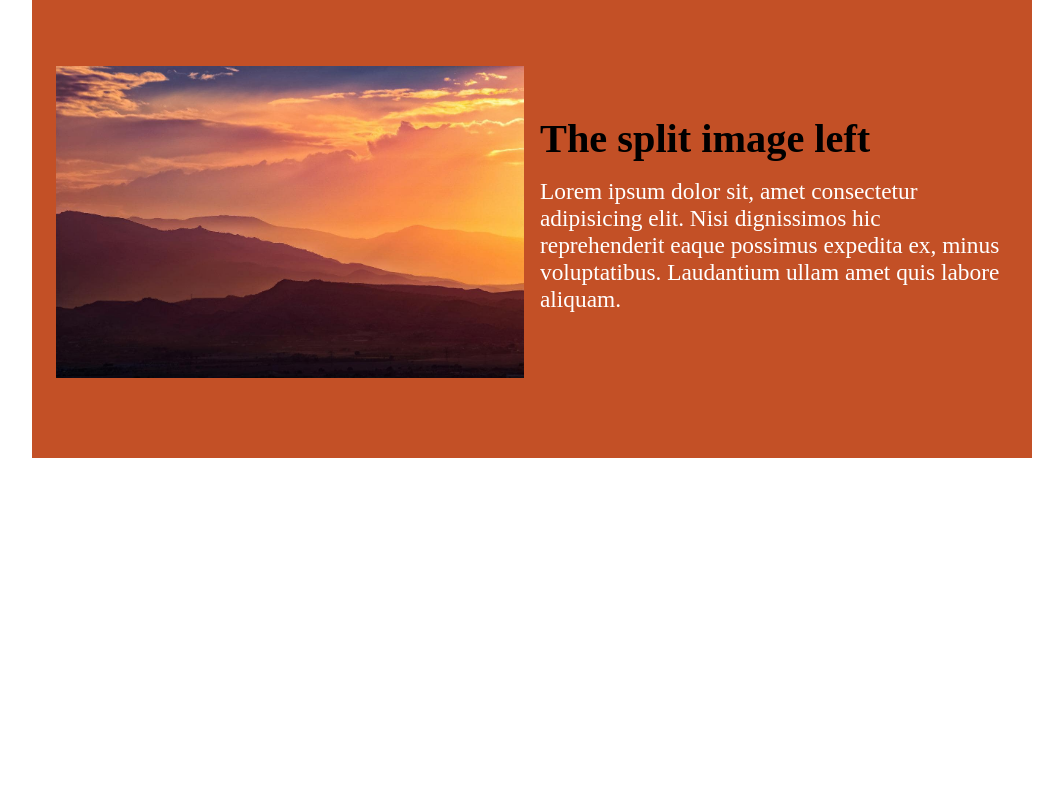
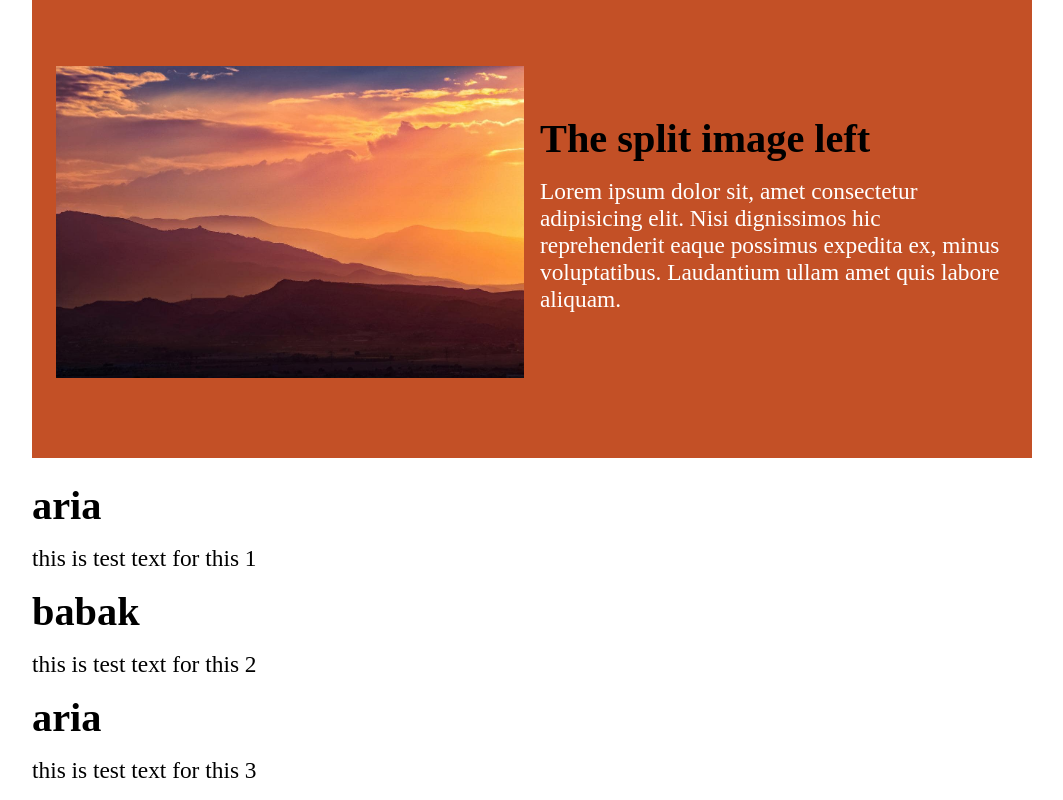
Before and after one commit to womoboy/react-sample-03, a React (Create React App) app: page / in a window 1280 px wide. Shown: the part 1458-2258 px from the top of the page, without its empty margins (108-1171 px from the left). Before the commit the page ends 1940 px from the top, so only its background shows below. Built offline with nearby package versions, Linux system fonts and the light colour scheme; data requests are answered from the project's data file.

Commit message:
add new component feedbacklist / modified some file / create new custome hook a simple useFetch

```diff
--- /dev/null
+++ b/data/feedback.json
@@ -0,0 +1,19 @@
+{
+    "feedback": [
+        {
+            "id":1,
+            "author":"aria",
+            "text":"this is test text for this 1"
+        },
+        {
+            "id":2,
+            "author":"babak",
+            "text":"this is test text for this 2"
+        },
+        {
+            "id":3,
+            "author":"aria",
+            "text":"this is test text for this 3"
+        }
+    ]
+}
--- a/package.json
+++ b/package.json
@@ -6,6 +6,7 @@
     "@testing-library/jest-dom": "^5.16.4",
     "@testing-library/react": "^13.3.0",
     "@testing-library/user-event": "^13.5.0",
+    "json-server": "^0.17.0",
     "react": "^18.1.0",
     "react-dom": "^18.1.0",
     "react-router-dom": "^6.3.0",
@@ -17,7 +18,8 @@
     "start": "react-scripts start",
     "build": "react-scripts build",
     "test": "react-scripts test",
-    "eject": "react-scripts eject"
+    "eject": "react-scripts eject",
+    "jsonServer": "npx json-server --watch data/feedback.json --port 8000"
   },
   "eslintConfig": {
     "extends": [
--- /dev/null
+++ b/src/components/feedbackList/FeedbackList.js
@@ -0,0 +1,25 @@
+import useFetch from "../../customHooks/useFetch";
+
+const FeedbackList = () => {
+
+    const myUrl = 'http://localhost:8000/feedback';
+    const { response } = useFetch(myUrl);
+
+    return (
+        <div className="feedback-list">
+            { response &&
+                response.map((data) => {
+                    return (
+                        <div className="feedback" key={data.id}>
+                            <h3>{data.author}</h3>
+                            <p>{data.text}</p>
+                        </div>
+                    )
+                })
+            }
+
+        </div>
+    );
+}
+
+export default FeedbackList;
--- /dev/null
+++ b/src/customHooks/useFetch.js
@@ -0,0 +1,19 @@
+import { useState, useEffect } from 'react';
+
+const useFetch = (url,options) => {
+    const [response, setResponse] = useState(null);
+
+    useEffect(() => {
+        const doFetch = async () => {
+            const res = await fetch(url, options);
+            const json = await res.json();
+            setResponse(json);
+        }
+
+        doFetch();
+    }, []);
+
+    return { response };
+}
+
+export default useFetch;
--- a/src/pages/AboutUs.js
+++ b/src/pages/AboutUs.js
@@ -1,7 +1,16 @@
+import HeaderContent from "../components/headerContent/HeaderContent";
+import SplitImageRight from "../components/splitImageRight/SplitImageRight";
+import TitleContent from "../components/titleContent/TitleContent";
+import Image1 from '../library/aboutus.jpg';
+
 const AboutUs = () => {
+    const text = 'Lorem ipsum dolor sit, amet consectetur adipisicing elit. Vitae, aspernatur ex? Provident eos aspernatur, cum voluptatibus accusamus a itaque maxime sequi id corrupti facere, doloribus neque quae dolores culpa obcaecati.';
+
     return (
         <div className="about-us">
-            <h2>this is the About Us page</h2>
+            <SplitImageRight title="About us" text={ text } imageUrl={ Image1 } imageAlt='about us image' />
+            <TitleContent title="Best of the best" text1={ text } text2={ text } />
+            <HeaderContent text='The best experiacnce for you' title='Our Company create the best' />
         </div>
     );
 }
--- a/src/pages/Home.js
+++ b/src/pages/Home.js
@@ -4,6 +4,7 @@ import SplitImageLeft from '../components/splitImageLeft/SplitImageLeft';
 import image1 from '../library/jungle.jpg';
 import image2 from '../library/mountain.jpg';
 import TitleContent from "../components/titleContent/TitleContent";
+import FeedbackList from "../components/feedbackList/FeedbackList";
 
 const Home = () => {
   const text = "This is a test text";
@@ -15,6 +16,7 @@ const Home = () => {
       <TitleContent title='The test title for this component' text1={ text1 } text2={ text1 } />
       <SplitImageRight title='The split image right' text={ text1 } imageUrl={ image1 } imageAlt='The beautifull autumn jungle' />
       <SplitImageLeft title='The split image left' text={ text1 } imageUrl={ image2 } imageAlt='The beautifull sunset mountain' />
+      <FeedbackList />
     </div>
   );
 };
```
Also changed, not shown: src/library/aboutus.jpg (added), 1 other file (tests, documents, lock files or other folders).
